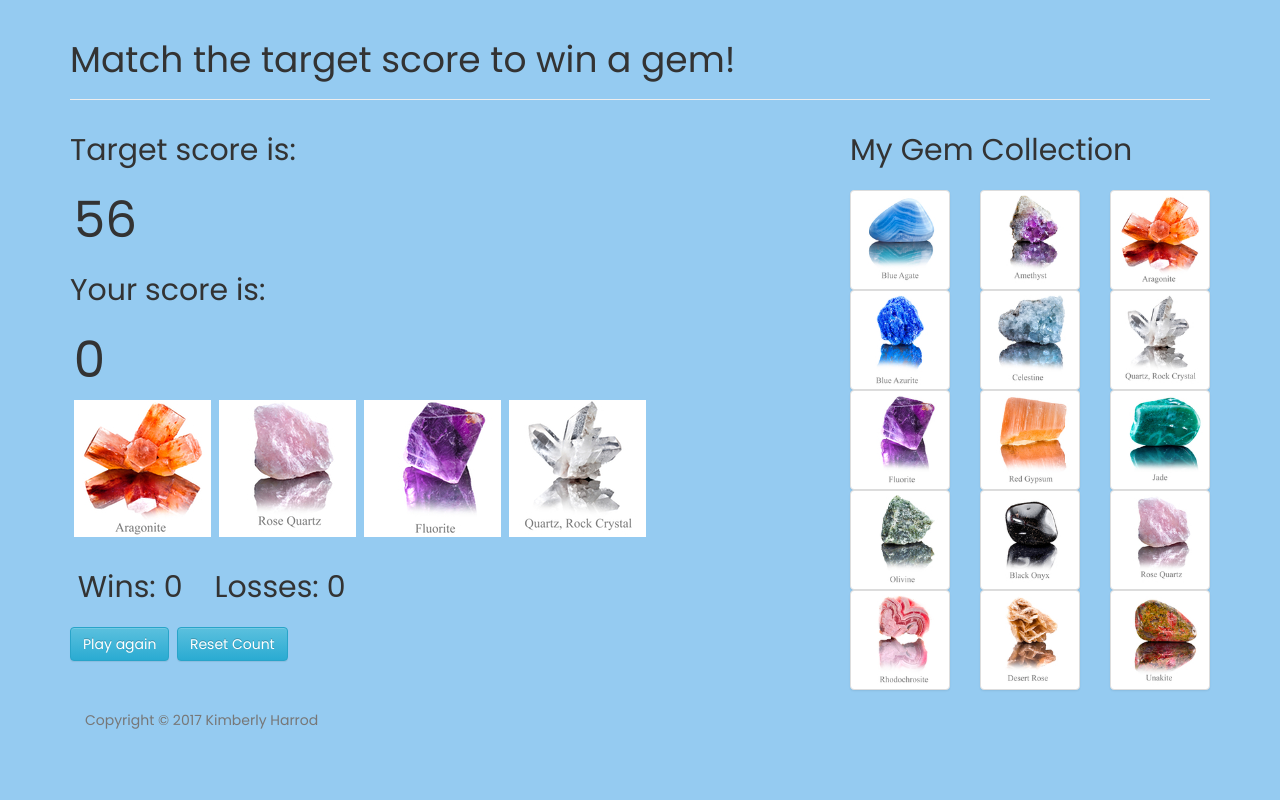
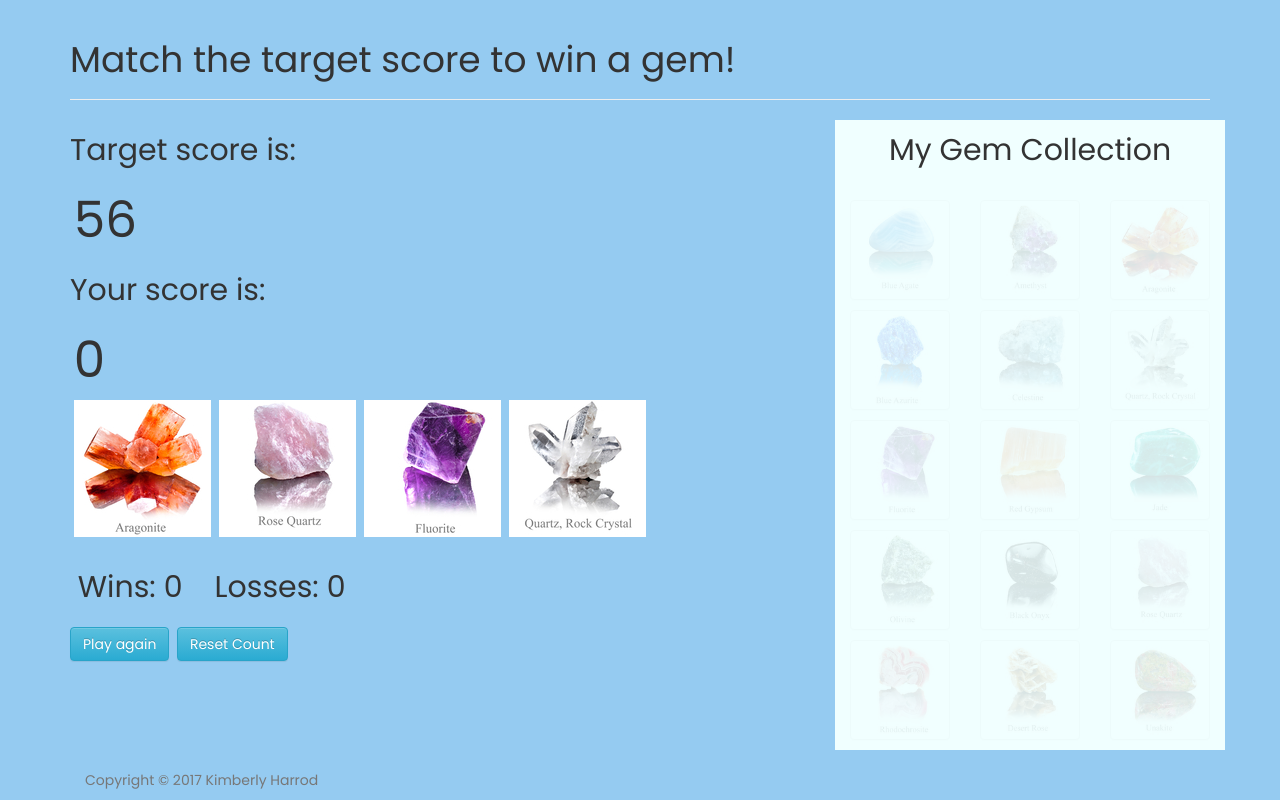
Before and after one commit to kimharrod/week-4-game, a PHP site: page /gameplay.html in a window 1280 px wide. Run offline with PHP 8.4, Linux system fonts and the light colour scheme.

Commit message:
Gem Collection faintly appears at start

```diff
--- a/assets/css/style.css
+++ b/assets/css/style.css
@@ -23,6 +23,11 @@ body .jumbotron {
 	margin-top: 10px;
 }
 
+.bottom-buffer {
+
+	margin-bottom: 10px;
+}
+
 .col-md-12, .col-med-6 {
 
 	box-sizing: border-box;
@@ -40,6 +45,11 @@ body .jumbotron {
 	line-height: 60px;
 }
 
+#gembox {
+
+	background-color: azure;
+	text-align: center;
+}
 
 #setTarget {
 
--- a/gameplay.html
+++ b/gameplay.html
@@ -105,7 +105,7 @@
 
 
 
-	    <div class="col-md-4" id="gemBox">
+	    <div class="col-md-4" id="gembox">
 
 	    	<div class="row">
 
@@ -113,7 +113,7 @@
 
 			</div>
 
-			<div class="row">
+			<div class="row top-buffer">
 
 				<div class="col-md-4">
 				<img id="agate" src="assets/images/agate.png" alt="agate" class="img-thumbnail">
@@ -128,7 +128,7 @@
 			</div>
 
 
-			<div class="row">
+			<div class="row top-buffer">
 
 				<div class="col-md-4">
 				<img id="azurite" src="assets/images/azurite.png" alt="azurite" class="img-thumbnail">
@@ -143,7 +143,7 @@
 			</div>
 
 
-			<div class="row">
+			<div class="row top-buffer">
 
 				<div class="col-md-4">
 				<img id="fluorite" src="assets/images/fluorite.png" alt="fluorite" class="img-thumbnail">
@@ -158,7 +158,7 @@
 			</div>
 
 
-			<div class="row">
+			<div class="row top-buffer">
 
 				<div class="col-md-4">
 				<img id="olivine" src="assets/images/olivine.png" alt="olivine" class="img-thumbnail">
@@ -172,7 +172,7 @@
 
 			</div>
 
-			<div class="row">
+			<div class="row top-buffer bottom-buffer">
 
 				<div class="col-md-4">
 				<img id="rhodochrosite" src="assets/images/rhodochrosite.png" alt="rhodochrosite" class="img-thumbnail">
@@ -217,6 +217,13 @@ $(document).ready(function(){
 
 		var gamesWon = 0;
 		var gamesLost = 0;
+
+
+	// This function shows a faint shadow of the full collection of gems at game start
+
+		for (var i = 0; i < gem.length; i++) {
+		 	$('#' + gem[i]).fadeTo(3000,0.1);
+		 }
 
 	// This function initializes and resets the game
 
--- a/index.html
+++ b/index.html
@@ -34,7 +34,7 @@
 	<div class="container">
 
 		  <h1>Welcome to Gem Jam!</h1>
-		  <p>A math guessing game</p>
+		  <p>A math guessing game!</p>
 		  <p>The game shows a target score at start.</p>
 		  <p>Try to reach the target score by clicking on one of the four gems.<br>Each has a hidden value.</p>
 		  <p>Each gem adds to your score and brings you closer to the target.</p>
```
